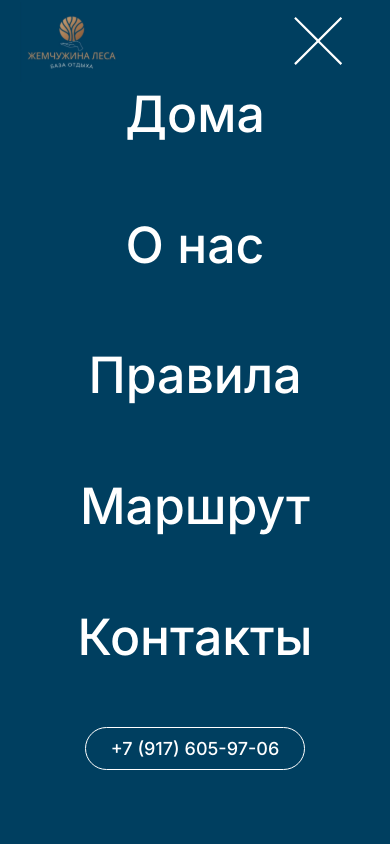
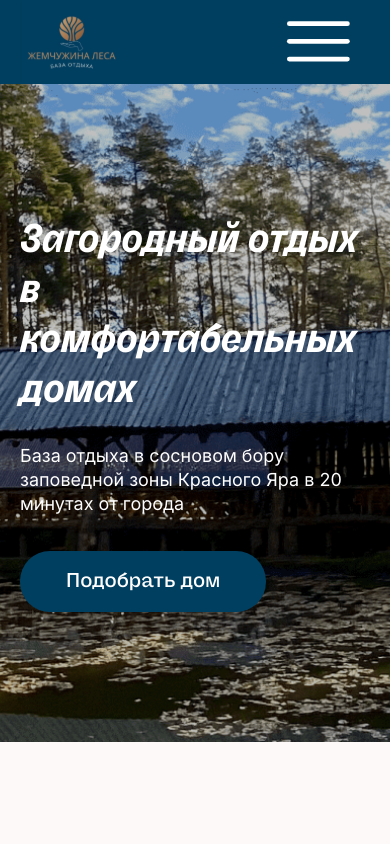
Before and after one commit to DanilAlekseevich/gem-of-forest, a React (Create React App) app: page / in a window 390 px wide. Shown: the top 844 px of the page. Built offline with nearby package versions, Linux system fonts and the light colour scheme.

Commit message:
Fix default open burger for mobile

```diff
--- a/src/components/Header/index.jsx
+++ b/src/components/Header/index.jsx
@@ -7,7 +7,7 @@ import { ReactComponent as CloseIcon } from '../../assets/testclose.svg';
 import styles from './Header.module.scss';
 
 export function Header() {
-  const [opened, setOpened] = useState(true);
+  const [opened, setOpened] = useState(false);
 
   const onClickHamburger = () => {
     setOpened((prev) => !prev);
```
